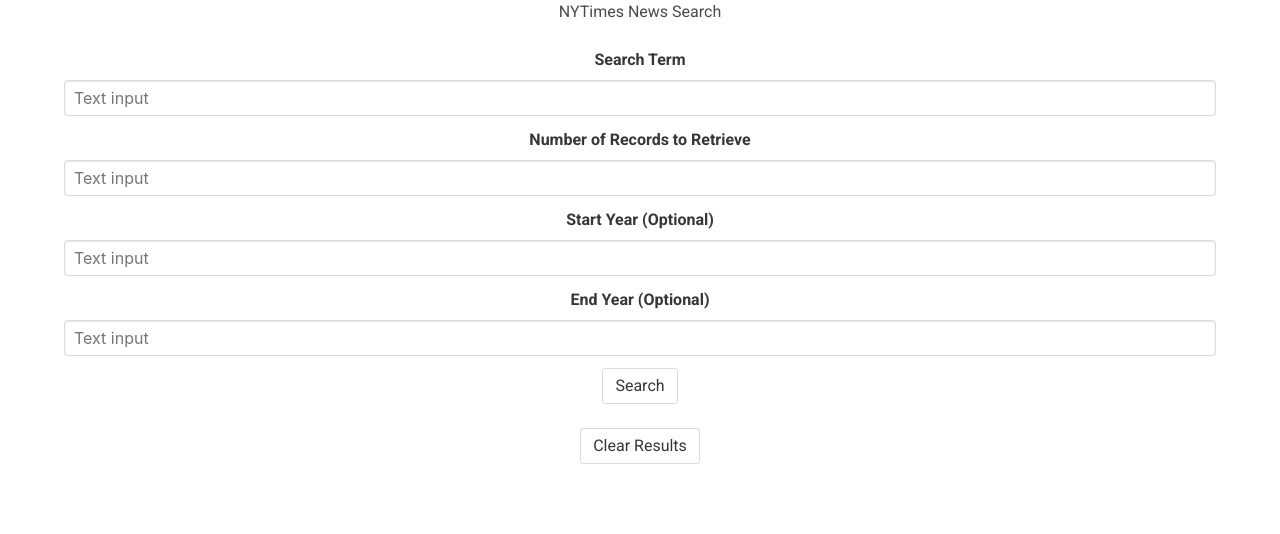
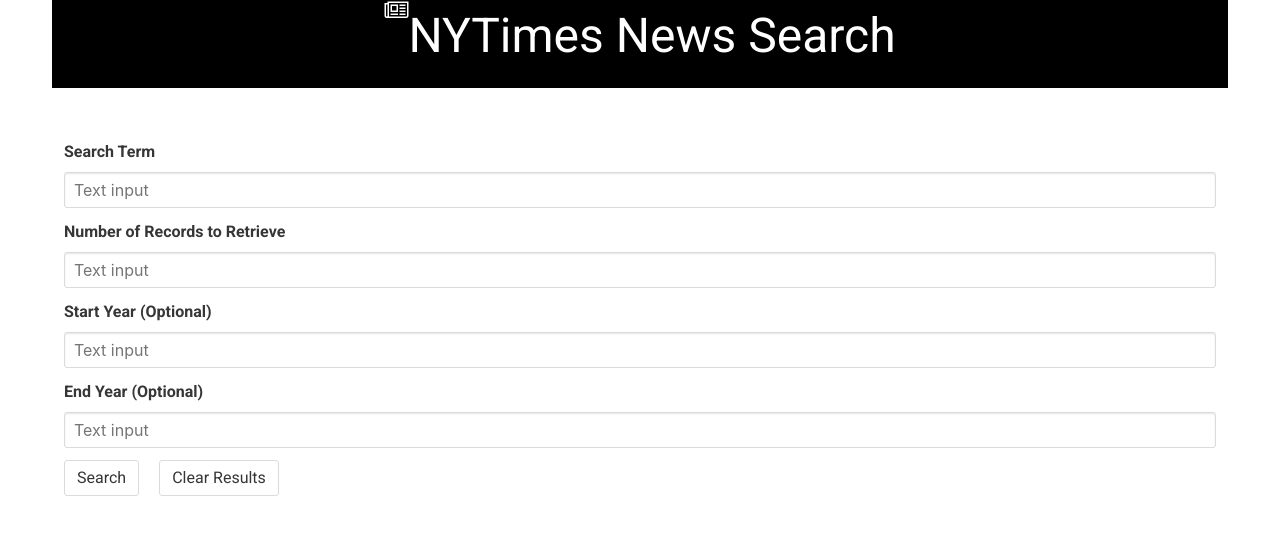
Before and after one commit to AnaghaJais/nyt_api, a plain HTML site: page index.html in a window 1280 px wide. Drawn offline with nearby package versions, Linux system fonts and the light colour scheme.

Commit message:
style changes

```diff
--- a/assets/css/style.css
+++ b/assets/css/style.css
@@ -2,3 +2,27 @@
     font-family: 'Roboto', sans-serif;
     font-size: 16px;
 }
+.container {
+    position: relative;
+}
+#header {
+    height: 100px;
+    background-color: black;
+    margin-bottom: 40px;
+}
+h1 {
+    font-size: 3em;
+    color: white;
+}
+.fa-newspaper-o {
+    height: 30px;
+}
+#search-button {
+    position: relative;
+    float: left;
+    margin-right: 20px;
+}
+#clear-button {
+    position: relative;
+    float: left;
+}
--- a/index.html
+++ b/index.html
@@ -6,6 +6,7 @@
 		<meta charset="UTF-8">
 		<meta name="viewport" content="initial-scale=1.0">
         <link href="https://fonts.googleapis.com/css?family=Roboto:400,700" rel="stylesheet">
+        <link rel="stylesheet" href="https://maxcdn.bootstrapcdn.com/font-awesome/4.7.0/css/font-awesome.min.css">
         <link rel="stylesheet" type="text/css" href="assets/css/bulma.css">
         <link rel="stylesheet" type="text/css" href="assets/css/style.css">
 	</head>
@@ -16,13 +17,13 @@
 
             <div class="columns">
                 <div id="header" class="column" align="center">
-                    <h1>NYTimes News Search</h1>
+                    <h1><i class="fa fa-newspaper-o fa-5x" aria-hidden="true"></i>NYTimes News Search</h1>
                 </div>
             </div>
 
             <div class="columns">
 
-                <div class="column" align="center">
+                <div class="column" >
                     <div class="field">
                         <label class="label">Search Term</label>
                         <p class="control">
@@ -51,10 +52,10 @@
                         </p>
                     </div>
 
-                    <div class="block">
+                    <div id="search-button" class="block">
                         <a class="button">Search</a>
                     </div>
-                    <div class="block">
+                    <div id="clear-button" class="block">
                         <a class="button">Clear Results</a>
                     </div>
                 </div>
```
